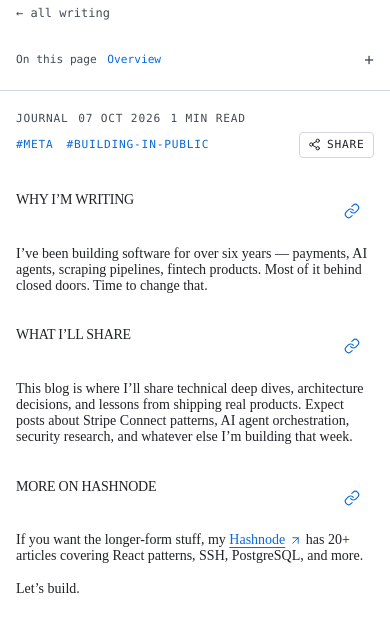
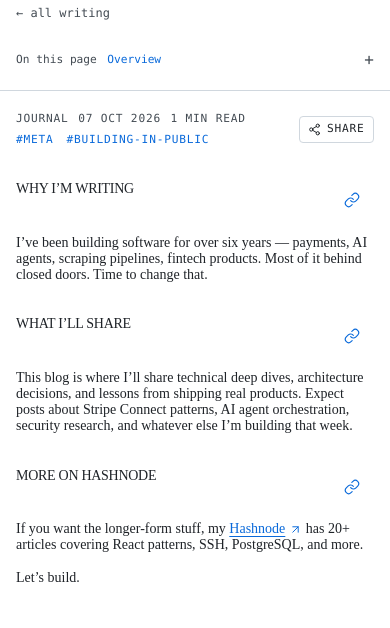
Before and after one commit to amjedidiah/personal-site, an Astro site: page /blog/hello-world#overview in a window 390 px wide. Shown: the part 149-777 px from the top of the page. Built offline with nearby package versions, Linux system fonts and the light colour scheme; Astro itself is replaced by a stand-in of ours.

Commit message:
fix: keep blog share button beside the meta row when tags wrap

```diff
--- a/src/views/BlogPostPage.astro
+++ b/src/views/BlogPostPage.astro
@@ -67,12 +67,14 @@ const structuredData = Astro.site ? [
       <div class="prose">
         <header class="article-details" data-reading-meta>
           <div class="article-meta">
+            <div class="article-meta-info">
               <span>{copy.journal}</span>
               <time datetime={post.data.date.toISOString()}>{articleDate}</time>
               <span>{copy.readingTime(readingMinutes)}</span>
               {post.data.tags?.length > 0 && (
                 <span class="article-tags">{post.data.tags.map((tag) => <span class="article-tag">{tag}</span>)}</span>
               )}
+            </div>
             <ShareButton title={post.data.title} />
           </div>
         </header>
@@ -146,15 +148,23 @@ const structuredData = Astro.site ? [
 
   .article-meta {
     display: flex;
-    flex-wrap: wrap;
     align-items: center;
-    gap: .35rem .8rem;
+    gap: .8rem;
     margin-bottom: 1rem;
     color: var(--article-muted);
     font: .7rem/1.4 var(--font-mono);
     text-transform: uppercase;
     letter-spacing: .07em;
   }
+  /* Date, reading time and tags wrap among themselves; Share stays beside them. */
+  .article-meta-info {
+    display: flex;
+    flex-wrap: wrap;
+    align-items: center;
+    gap: .35rem .8rem;
+    min-width: 0;
+  }
+  .article-meta :global(.share-button) { flex-shrink: 0; }
   .article-tag {
     color: var(--accent);
     white-space: nowrap;
@@ -373,7 +383,7 @@ const structuredData = Astro.site ? [
   }
 
   @media (max-width: 560px) {
-    .article-meta { gap: .3rem .6rem; }
+    .article-meta-info { gap: .3rem .6rem; }
     .article-nav, .related-list { grid-template-columns: 1fr; }
     .article-nav-link--next { text-align: left; }
   }
```
Lines whose indentation alone changed are shown as unchanged.
